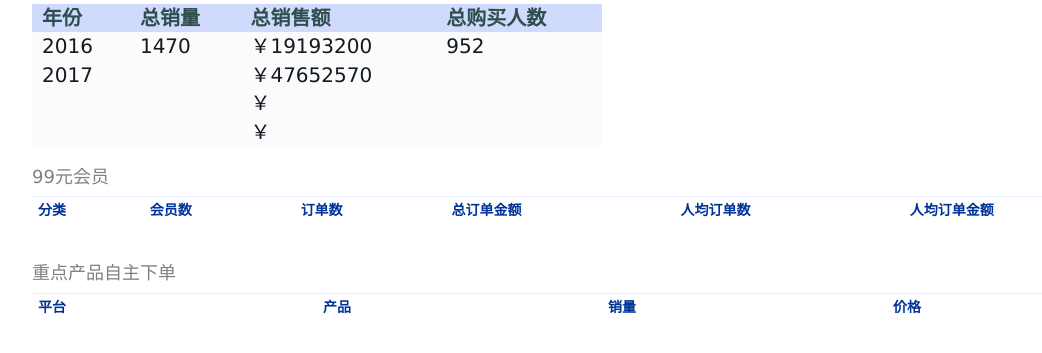
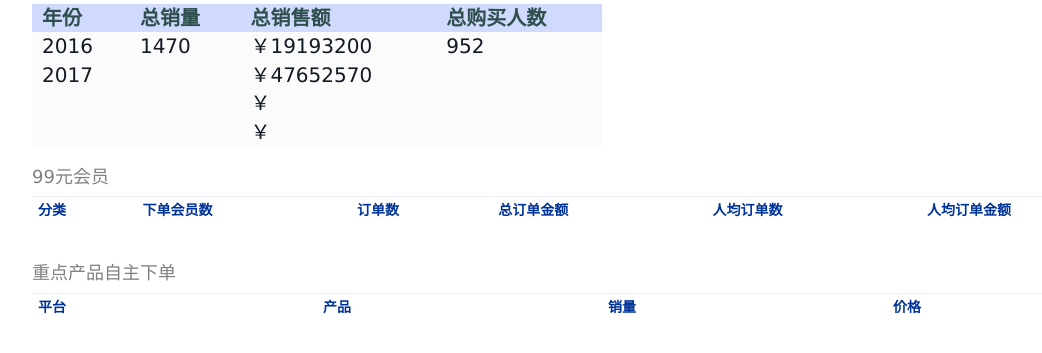
Before and after one commit to petitmi/Data-Platform-with-Flask, a Python web app: template app/templates/ec-rp.html in a window 1280 px wide. Shown: the part 181-534 px from the top of the page, without its empty margins (38-1080 px from the left). Run offline with Jinja, Linux system fonts and the light colour scheme; the template is opened without the code that fills it, so the values that code supplies are empty; some libraries are stand-ins or nearby versions.

Commit message:
下单会员数

```diff
--- a/app/templates/ec-mr.html
+++ b/app/templates/ec-mr.html
@@ -81,7 +81,7 @@
         <div class="green_table">
         <div class="green_row_head">
             <div class="green_cell" id="first_group" width="30%">类别</div>
-            <div class="green_cell">会员数</div>
+            <div class="green_cell">下单会员数</div>
             <div class="green_cell">订单数</div>
             <div class="green_cell">总订单金额</div>
             <div class="green_cell">人均订单数</div>
--- a/app/templates/ec-rp.html
+++ b/app/templates/ec-rp.html
@@ -40,7 +40,7 @@
         <div class="green_table">
         <div class="green_row_head">
             <div class="green_cell" id="first_group" width="30%">分类</div>
-            <div class="green_cell">会员数</div>
+            <div class="green_cell">下单会员数</div>
             <div class="green_cell">订单数</div>
             <div class="green_cell">总订单金额</div>
             <div class="green_cell">人均订单数</div>
--- a/app/templates/ec-wr.html
+++ b/app/templates/ec-wr.html
@@ -81,7 +81,7 @@
         <div class="green_table">
         <div class="green_row_head">
             <div class="green_cell" id="first_group" width="30%">类别</div>
-            <div class="green_cell">会员数</div>
+            <div class="green_cell">下单会员数</div>
             <div class="green_cell">订单数</div>
             <div class="green_cell">总订单金额</div>
             <div class="green_cell">人均订单数</div>
```
